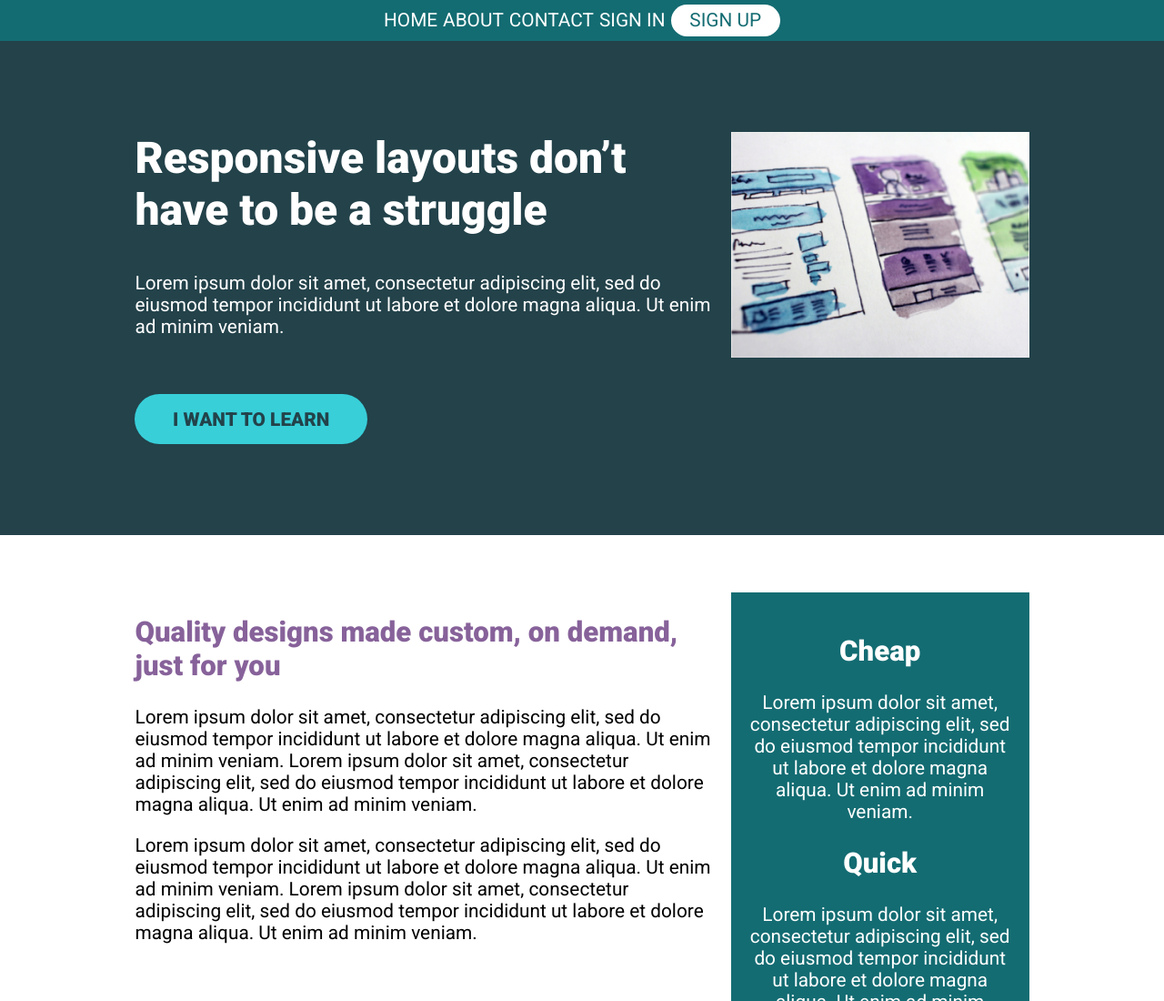
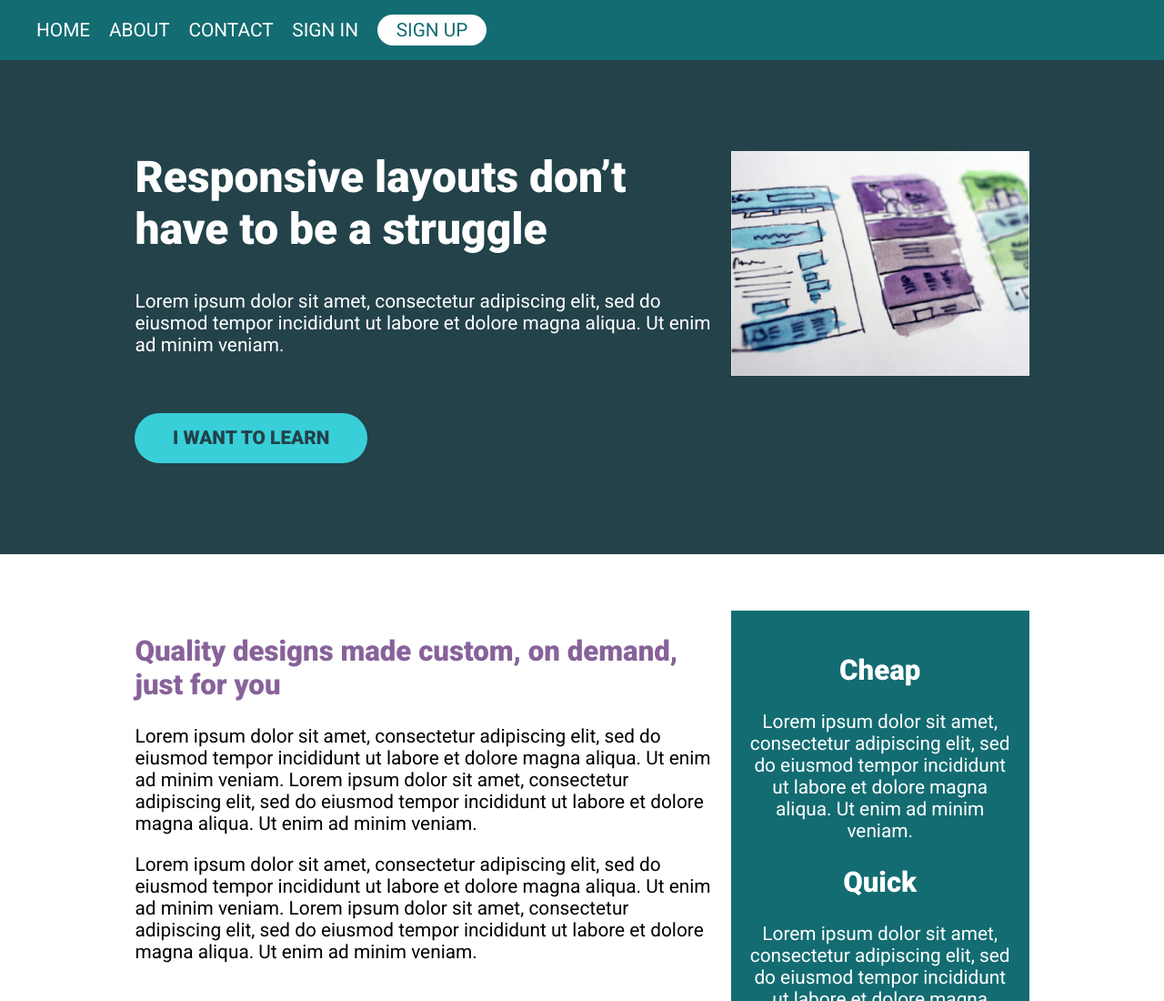
Before and after one commit to alexdamsted/Kevin-Powell-CSS-Challenges, a plain HTML site: page Flexbox challenge03/index.html in a window 1280 px wide. Shown: the top 1100 px of the page at 91% size. Drawn offline with Linux system fonts and the light colour scheme.

Commit message:
Flexbox challenge 3 code is now cleaner

```diff
--- a/Flexbox challenge03/index.html
+++ b/Flexbox challenge03/index.html
@@ -13,7 +13,7 @@
   <body>
     <header>
       <nav class="nav">
-        <ul class="nav__list row">
+        <ul class="nav__list">
           <li class="nav__item"><a href="#" class="nav__link">Home</a></li>
           <li class="nav__item"><a href="#" class="nav__link">About</a></li>
           <li class="nav__item"><a href="#" class="nav__link">Contact</a></li>
--- a/Flexbox challenge03/style.css
+++ b/Flexbox challenge03/style.css
@@ -71,13 +71,17 @@ h1 {
 
 header {
   background: #136c72;
-  padding: 0.5em 0;
+  padding: 1em 0;
 }
 
 .nav__list {
   margin: 0;
-  padding: 0 20em 0 20em;
   list-style: none;
+  display: flex;
+}
+
+.nav__item {
+  margin-right: 1em;
 }
 
 .nav__link {
```
